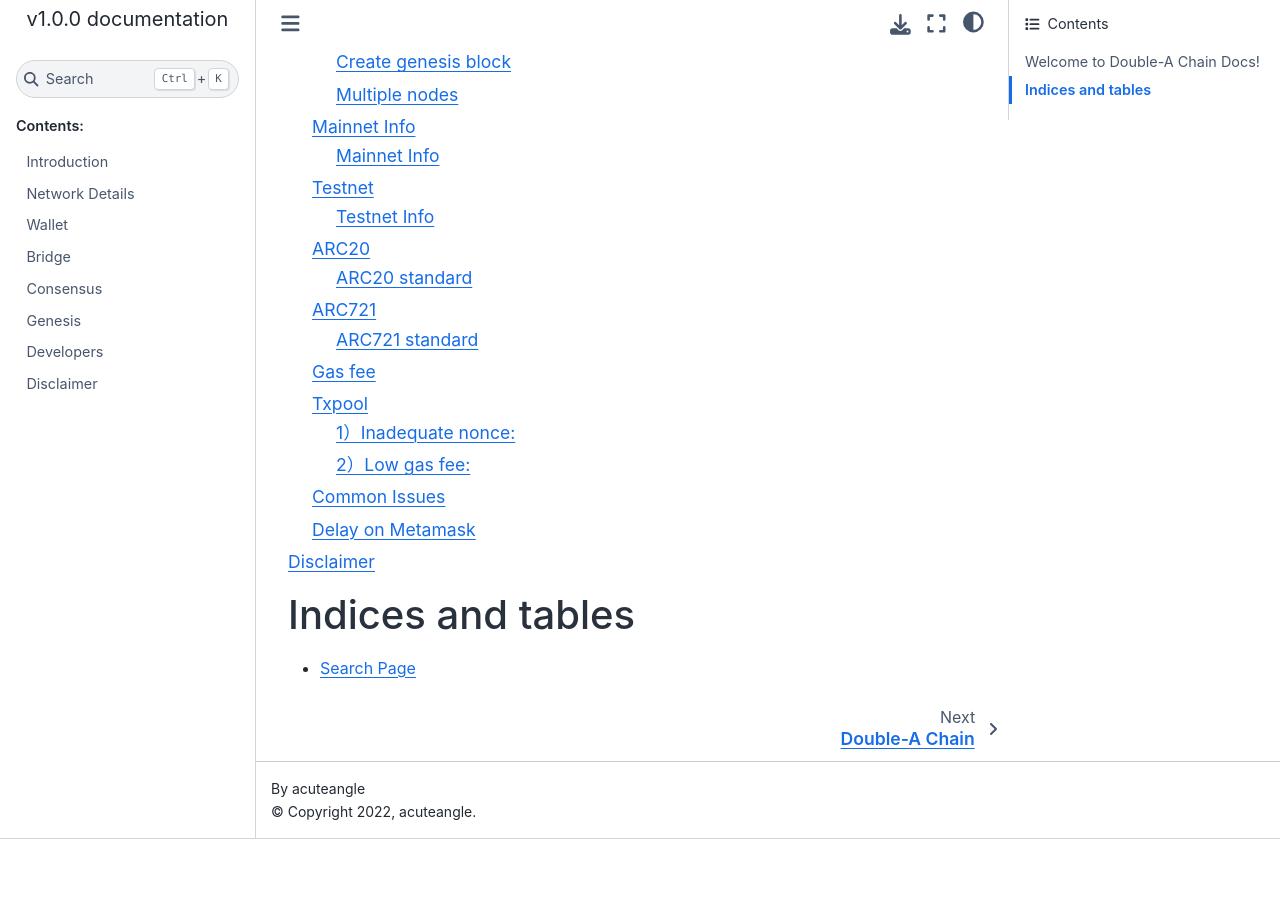
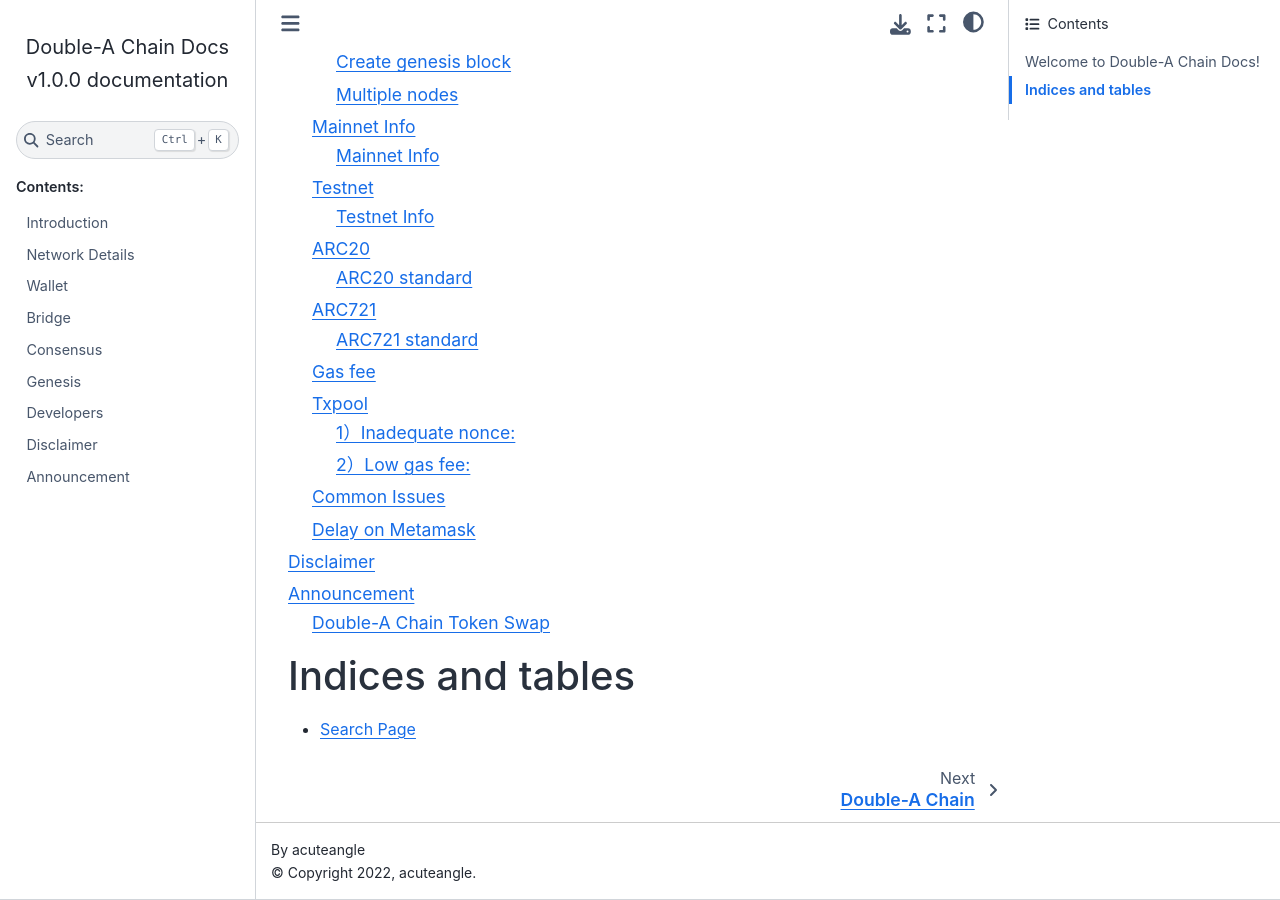
Before and after one commit to double-a-chain-cloud/double-a-chain-docs, a Sphinx documentation site: the page built from source/index.rst, in a window 1280 px wide and 900 px high, scrolled down 2373 px. Built offline with Sphinx 7.4.7 and the Sphinx Book theme 1.1.4, drawn with Linux system fonts in a browser that asks for light colours; before the commit the page ends 3212 px from its top, so only the background shows below that.

Commit message:
add announcement

```diff
--- a/source/index.rst
+++ b/source/index.rst
@@ -10,14 +10,15 @@
    :maxdepth: 3
    :caption: Contents:
 
-   Introduction <introduction.md>
-   Network Details <networks.md>
-   Wallet <wallet.md>
-   Bridge <bridge.md>
-   Consensus <consensus.md>
-   Genesis <genesis.md>
-   Developers <developers.md>
-   Disclaimer <disclaimer.md>
+   Introduction <01-introduction.md>
+   Network Details <02-networks.md>
+   Wallet <03-wallet.md>
+   Bridge <04-bridge.md>
+   Consensus <05-consensus.md>
+   Genesis <06-genesis.md>
+   Developers <07-developers.md>
+   Disclaimer <08-disclaimer.md>
+   Announcement <09-announcement.md>
 
 
 
```
Also changed, not shown: source/09-announcement.md (added, +14 -0 lines), source/01-introduction.md (renamed from source/introduction.md), source/02-networks.md (renamed from source/networks.md), source/03-wallet.md (renamed from source/wallet.md), source/04-bridge.md (renamed from source/bridge.md), source/05-consensus.md (renamed from source/consensus.md), source/06-genesis.md (renamed from source/genesis.md), source/07-developers.md (renamed from source/developers.md), source/08-disclaimer.md (renamed from source/disclaimer.md).
